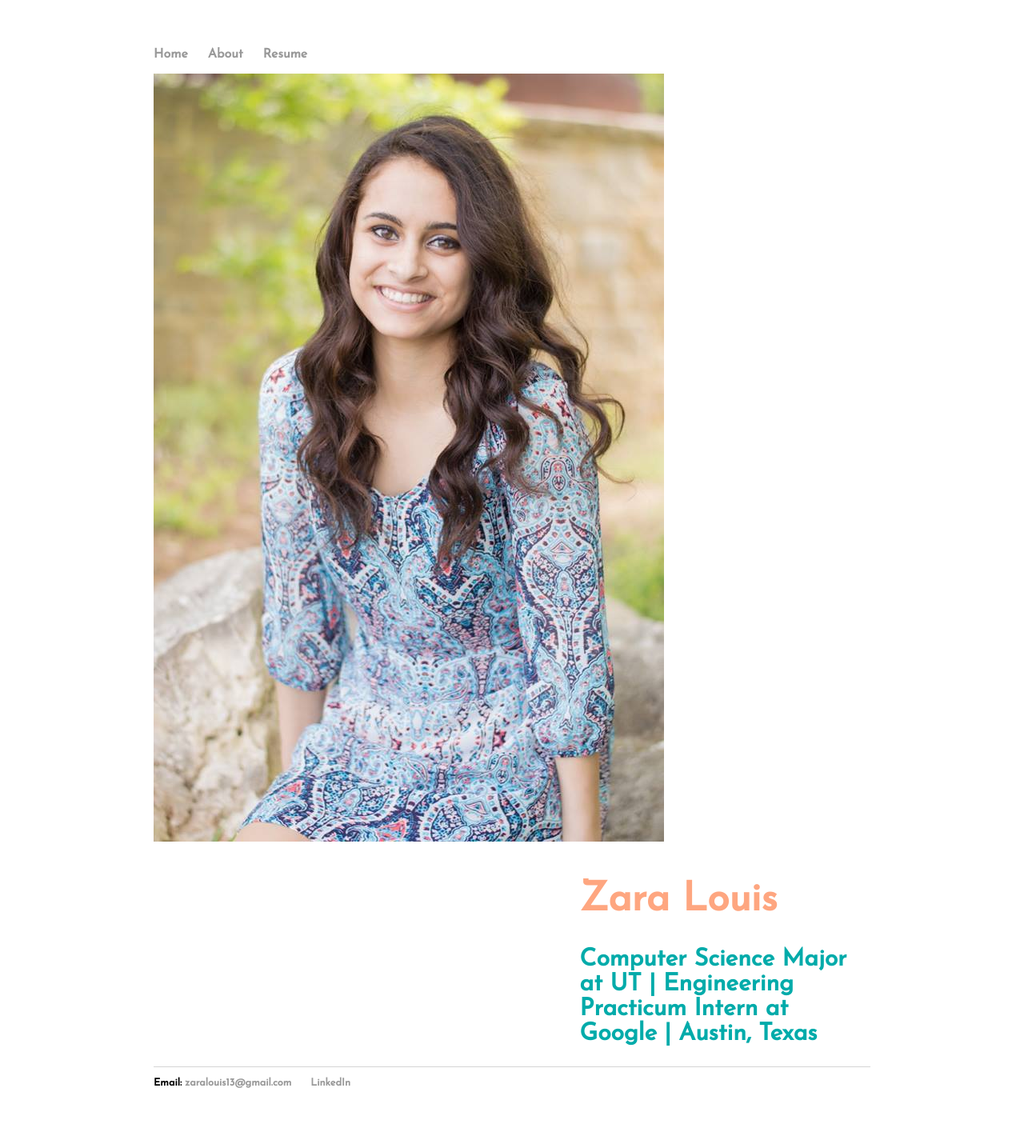
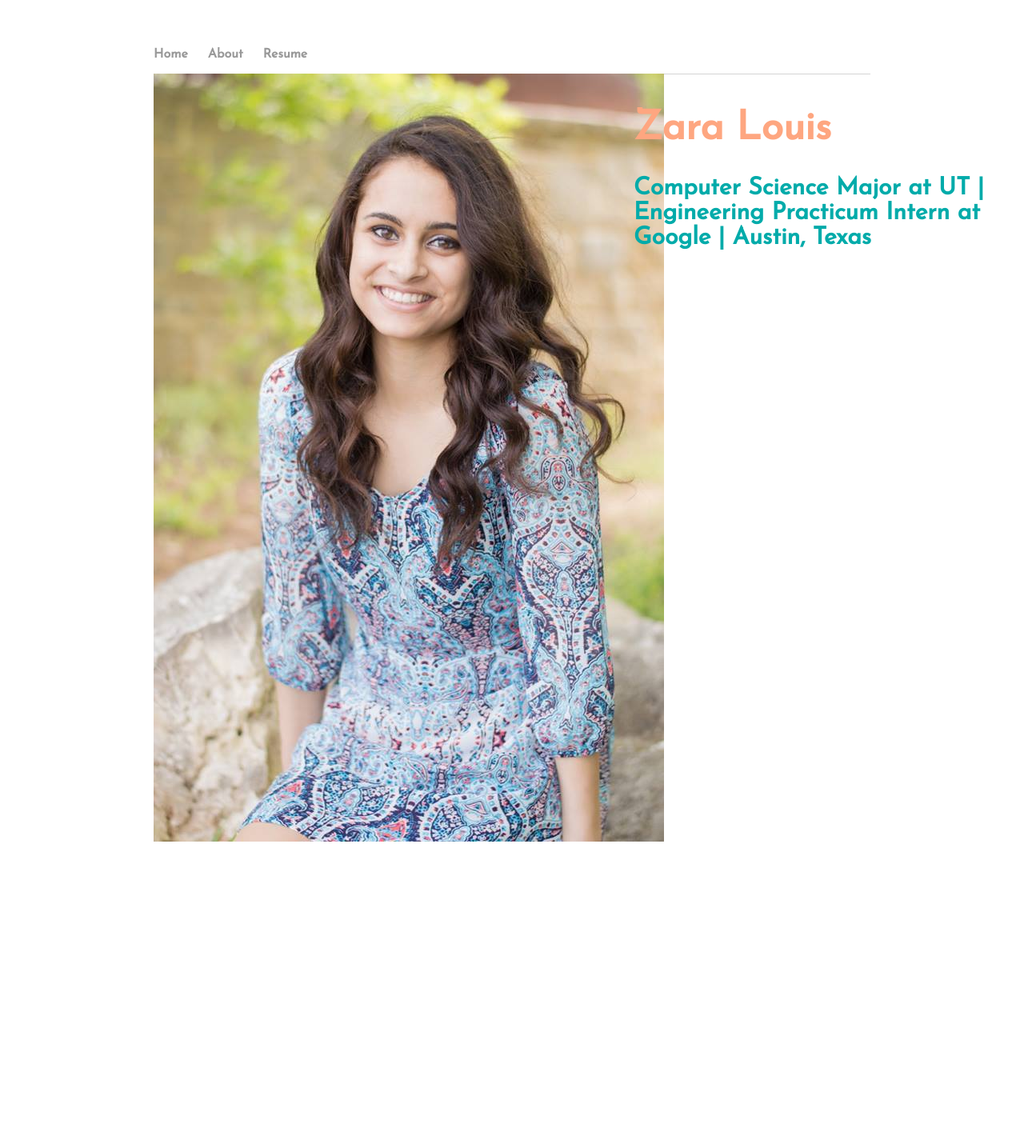
Before and after one commit to zaralouis/zaralouis.github.io, a Jekyll site: the page built from index.html, in a window 1280 px wide. Shown: the whole page at 80% size. Built offline with Jekyll 4.4.1, drawn with Linux system fonts in a browser that asks for light colours; after the commit the page ends 1056 px from its top, so only the background shows below that.

Commit message:
Update main.css

```diff
--- a/css/main.css
+++ b/css/main.css
@@ -25,16 +25,18 @@
 }
 
 .left-div {
+    position: absolute;
     float: left;
     overflow: hidden;
 }
 
 .right-div {
+    position: absolute;
     float: right;
     width: 40%;
     height: 100%;
     overflow: auto;
-    margin-left: 400px;
+    margin-left: 600px;
     margin-right: 5px;
     margin-top: 10px;
 }
```
